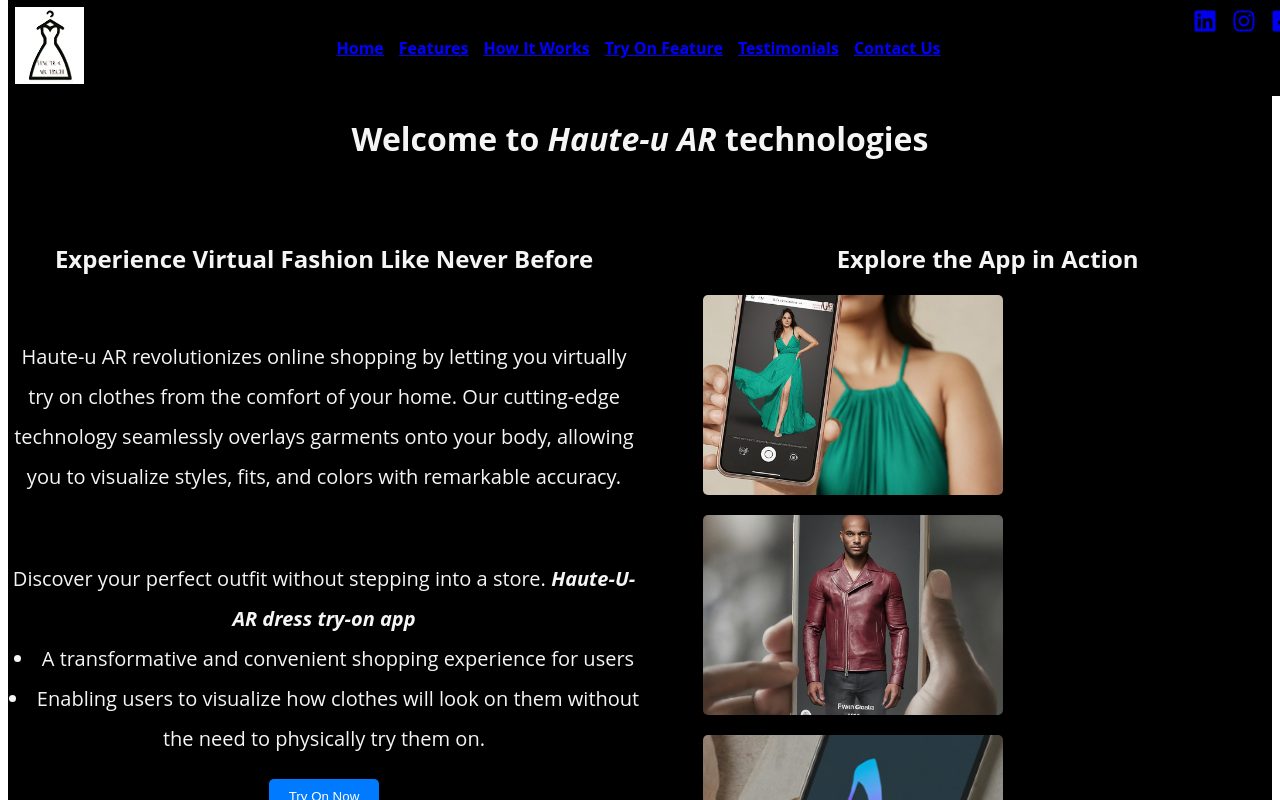
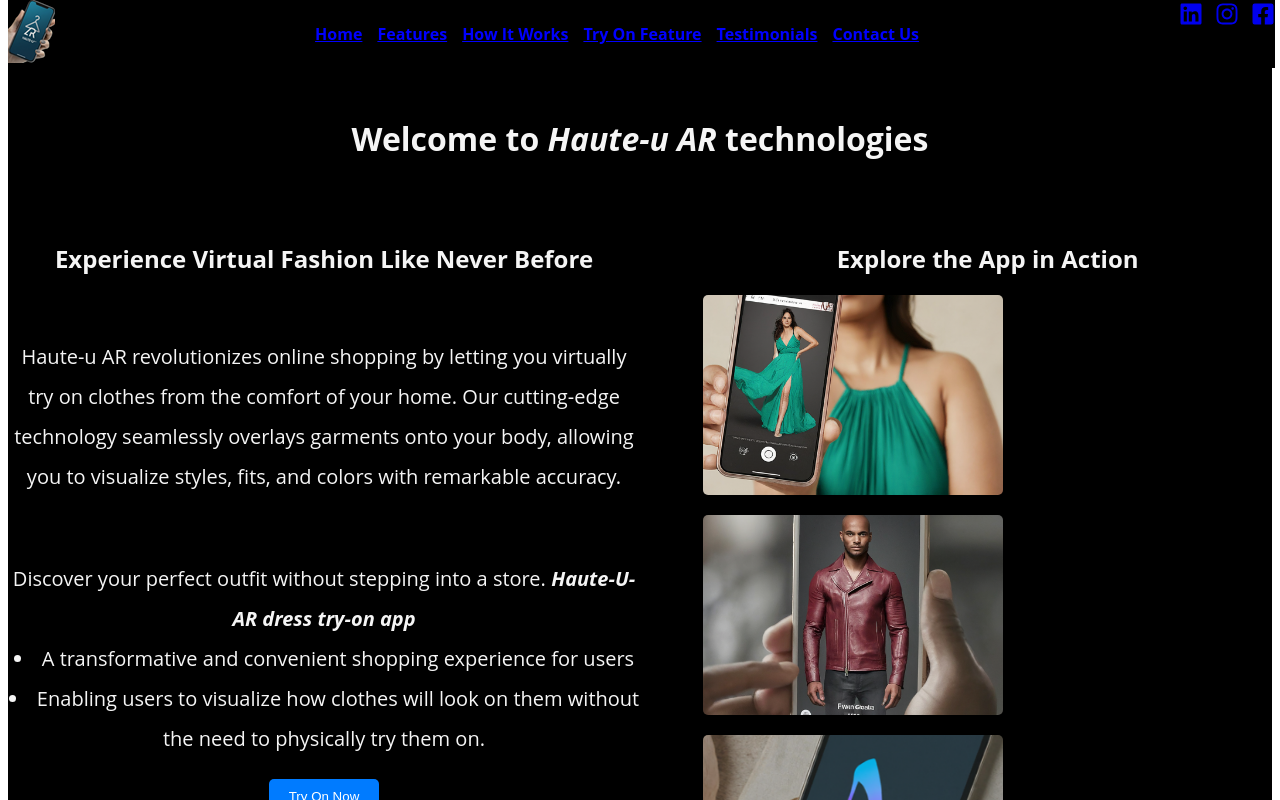
Before and after one commit to karthik-mohan/haute-u-ar, a React (Create React App) app: page / in a window 1280 px wide. Shown: the top 800 px of the page. Built offline with nearby package versions, Linux system fonts and the light colour scheme.

Commit message:
Add files via upload

```diff
--- a/src/components/Header.css
+++ b/src/components/Header.css
@@ -8,15 +8,19 @@
     color: white;
     position: fixed;
     top: 0;
+    background-color: black;
+    padding: 0;
+    margin: 0;
     zIndex: 10;
-    width: 100%; /* Ensure full width */
+    width: 99%; /* Ensure full width */
+    overflow-x: hidden;
 }
 
 /* Adjustments for tablets */
 @media (max-width: 768px) {
     .header {
         flexDirection: 'column'; /* Stack items vertically */
-        padding: 7px; /* Adjust padding */
+        padding: 7px; /*Adjust padding */
     }
 }
 
@@ -24,6 +28,6 @@
 @media (max-width: 480px) {
     .header {
         flexDirection: 'column'; /* Keep items stacked */
-        padding: 12px; /* Adjust padding */
+        /*padding: 12px; Adjust padding */
     }
 }
--- a/src/components/Header.js
+++ b/src/components/Header.js
@@ -3,7 +3,7 @@
 import { FaLinkedin, FaInstagram, FaFacebookSquare } from 'react-icons/fa'; // Ensure you have 'react-icons' installed
 
 function Header() {
-  const logo_src = process.env.PUBLIC_URL+'/hauteu_ar_technologies_inc_logo.jpg'
+  const logo_src = process.env.PUBLIC_URL+'/logo_2.png'
   return (
     <header className="header">
   <div style={{ marginRight: 'auto' }}><img src= {logo_src} alt="Logo" /></div>
@@ -17,7 +17,7 @@
     <a href="#contact-us" className="active-link" style={{ color: 'blue', textDecoration: 'underline' }}>Contact Us</a>
 
   </nav>
-  <div style={{ marginLeft: 'auto', display: 'flex', gap: '15px', fontSize: '1.5rem'  }}>
+  <div style={{ marginLeft: 'auto', display: 'flex', gap: '12px', fontSize: '1.5rem'  }}>
         <a href="https://www.linkedin.com/company/hauteu-ar-technologies-inc/?viewAsMember=true" className="mx-2"><FaLinkedin /></a>
         <a href="https://www.instagram.com/hauteuar/?igshid=NjIwNzIyMDk2Mg%3D%3D" className="mx-2"><FaInstagram /></a>
         <a href="https://facebook.com" className="mx-2"><FaFacebookSquare /></a>
```
